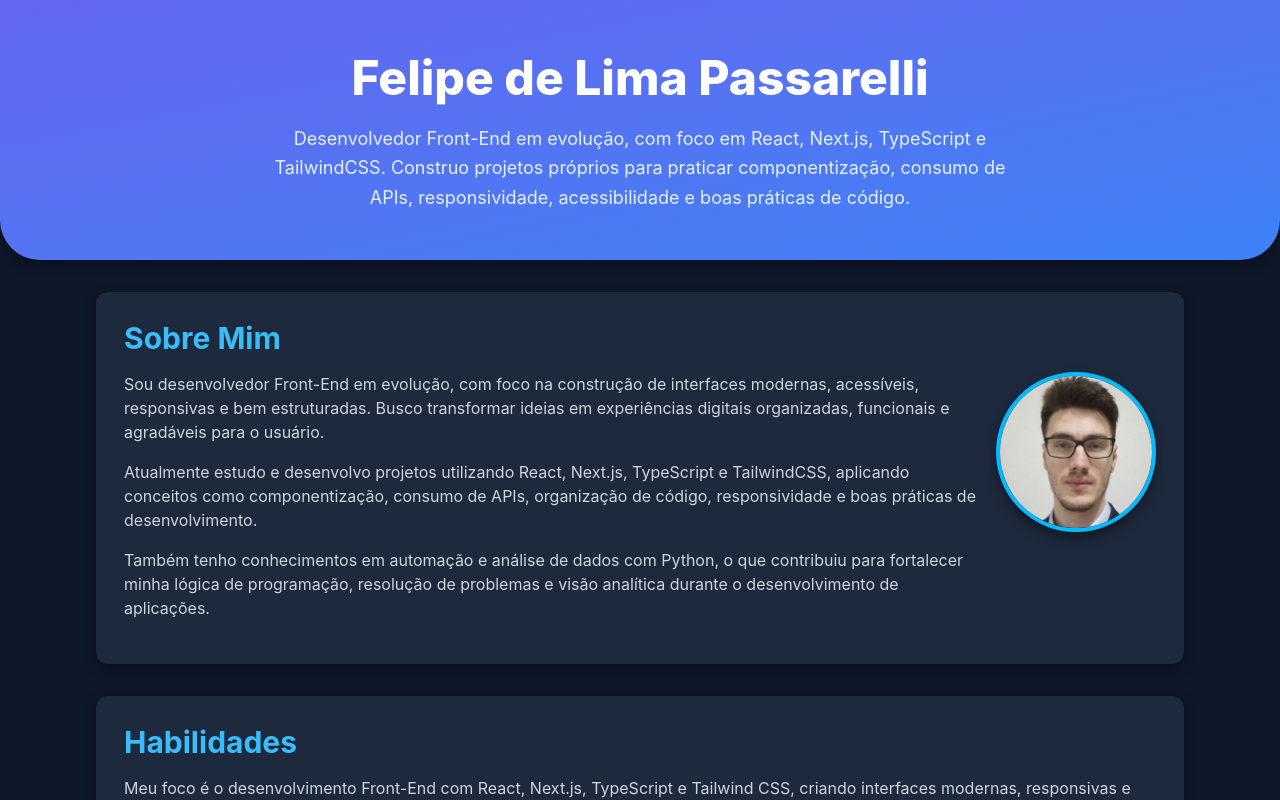
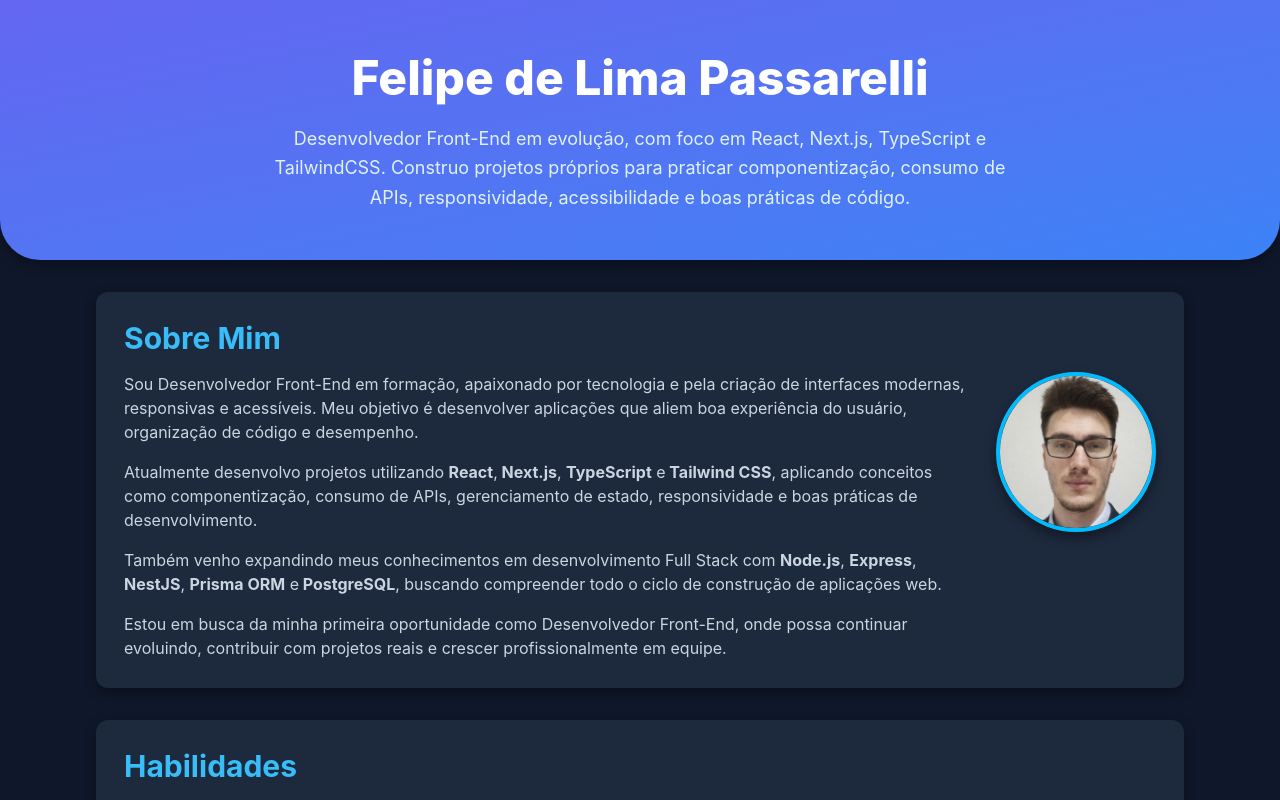
Before and after one commit to Felipe-de-Lima-Passarelli/New_Portfolio, a Next.js app: page / in a window 1280 px wide. Shown: the top 800 px of the page. Built offline with nearby package versions, Linux system fonts and the light colour scheme.

Commit message:
Update SobreMim.tsx

```diff
--- a/src/components/SobreMim.tsx
+++ b/src/components/SobreMim.tsx
@@ -5,27 +5,39 @@ const SobreMim = () => {
   return (
     <section className="bg-slate-800 p-7 rounded-xl shadow-[0_4px_12px_rgba(0,0,0,0.4)] mb-8 transition-transform duration-300 ease-in-out">
       <h2 className="text-[#38BDF8] mb-4 text-3xl font-bold">Sobre Mim</h2>
+
       <div className="flex items-start gap-5 flex-wrap">
         <div className="flex-1">
           <p className="text-base mb-4 text-[#CBD5E1]">
-            Sou desenvolvedor Front-End em evolução, com foco na construção de
-            interfaces modernas, acessíveis, responsivas e bem estruturadas.
-            Busco transformar ideias em experiências digitais organizadas,
-            funcionais e agradáveis para o usuário.
+            Sou Desenvolvedor Front-End em formação, apaixonado por tecnologia e
+            pela criação de interfaces modernas, responsivas e acessíveis. Meu
+            objetivo é desenvolver aplicações que aliem boa experiência do
+            usuário, organização de código e desempenho.
           </p>
+
           <p className="text-base mb-4 text-[#CBD5E1]">
-            Atualmente estudo e desenvolvo projetos utilizando React, Next.js,
-            TypeScript e TailwindCSS, aplicando conceitos como componentização,
-            consumo de APIs, organização de código, responsividade e boas
-            práticas de desenvolvimento.
+            Atualmente desenvolvo projetos utilizando <strong>React</strong>,
+            <strong> Next.js</strong>, <strong>TypeScript</strong> e
+            <strong> Tailwind CSS</strong>, aplicando conceitos como
+            componentização, consumo de APIs, gerenciamento de estado,
+            responsividade e boas práticas de desenvolvimento.
           </p>
+
           <p className="text-base mb-4 text-[#CBD5E1]">
-            Também tenho conhecimentos em automação e análise de dados com
-            Python, o que contribuiu para fortalecer minha lógica de
-            programação, resolução de problemas e visão analítica durante o
-            desenvolvimento de aplicações.
+            Também venho expandindo meus conhecimentos em desenvolvimento Full
+            Stack com <strong>Node.js</strong>, <strong>Express</strong>,
+            <strong> NestJS</strong>, <strong>Prisma ORM</strong> e
+            <strong> PostgreSQL</strong>, buscando compreender todo o ciclo de
+            construção de aplicações web.
+          </p>
+
+          <p className="text-base text-[#CBD5E1]">
+            Estou em busca da minha primeira oportunidade como Desenvolvedor
+            Front-End, onde possa continuar evoluindo, contribuir com projetos
+            reais e crescer profissionalmente em equipe.
           </p>
         </div>
+
         <div className="shrink-0">
           <Image
             src="/img/Foto.png"
```
